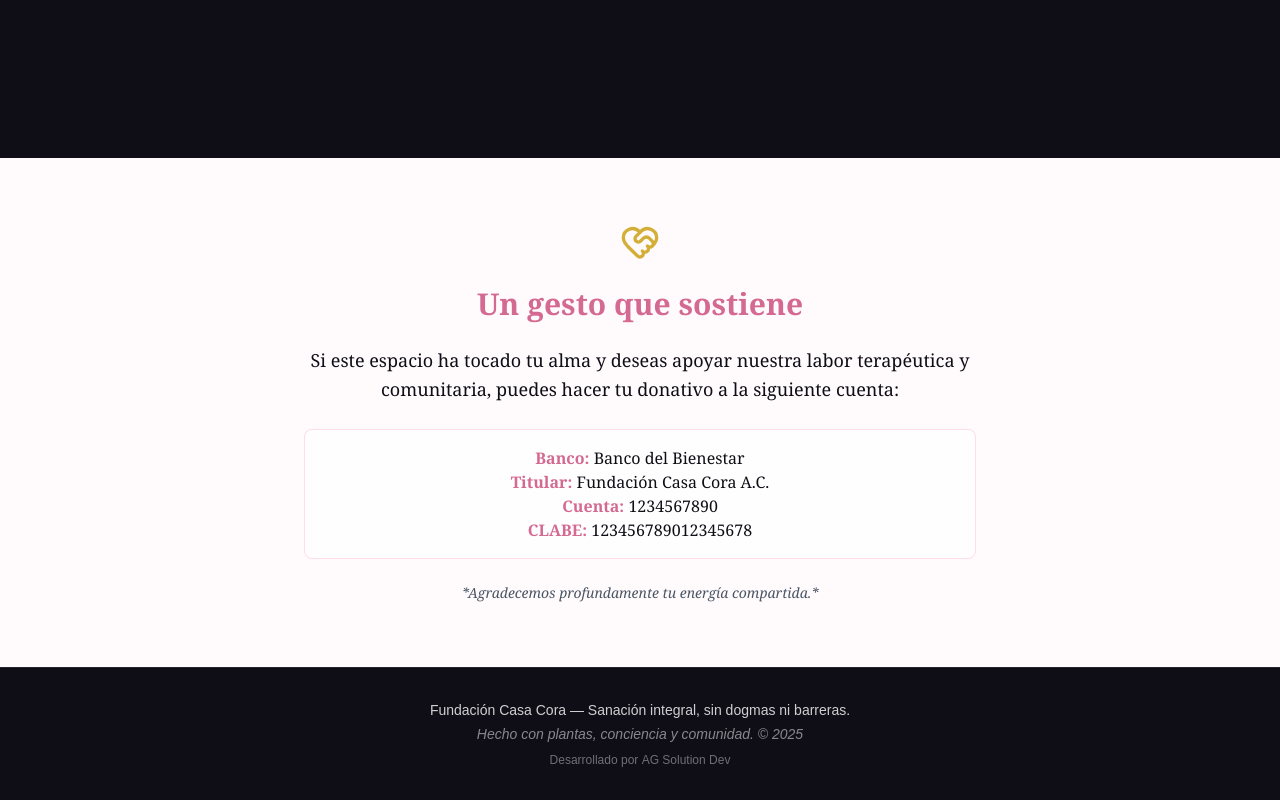
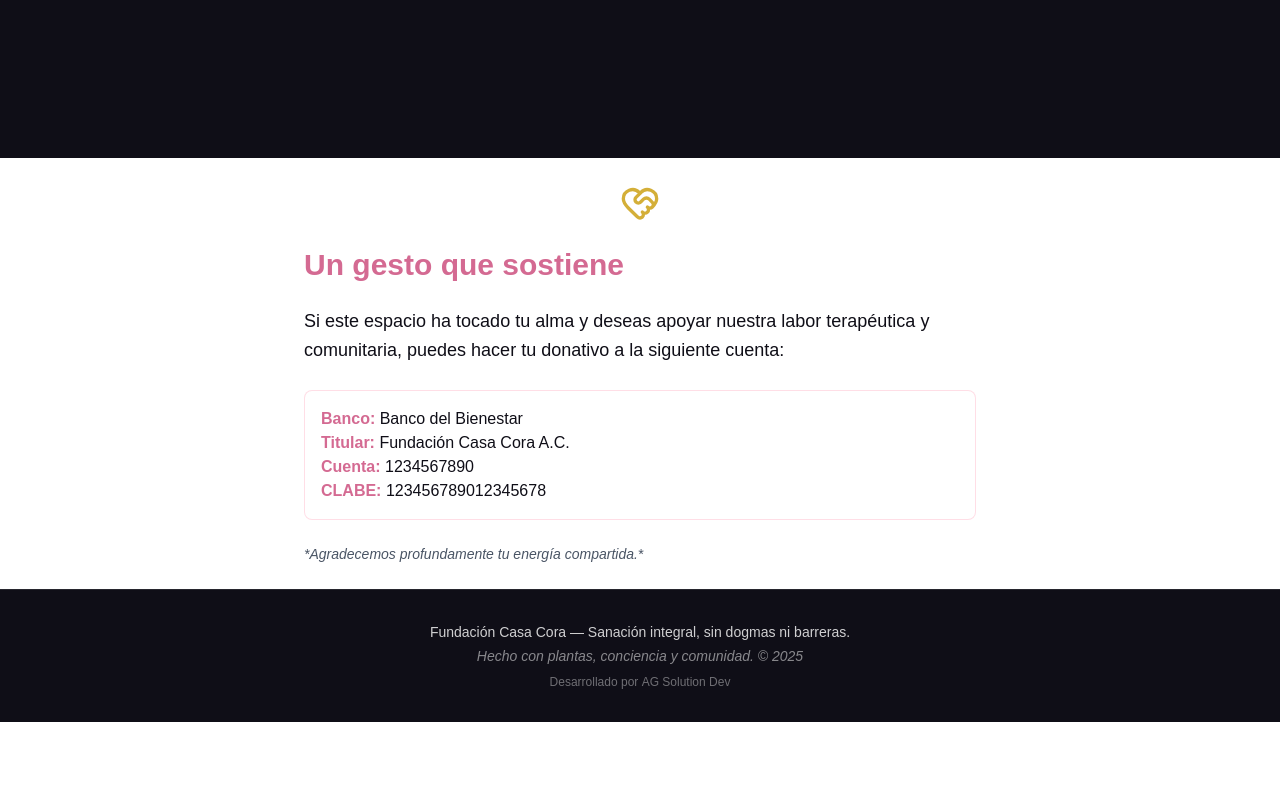
Before and after one commit to Abetar/casa_cora, a Next.js app: page / in a window 1280 px wide. Shown: the part 2538-3338 px from the top of the page. After the commit the page ends 3260 px from the top, so only its background shows below. Built offline with nearby package versions, Linux system fonts and the light colour scheme.

Commit message:
Update DonativosSection.tsx

```diff
--- a/src/sections/DonativosSection.tsx
+++ b/src/sections/DonativosSection.tsx
@@ -4,7 +4,7 @@ import { HeartHandshake } from 'lucide-react'
 
 const DonativosSection = () => {
   return (
-    <section className="bg-[#ffd1dc]/10 py-16 px-6 text-center text-[#0f0e17] font-serif" id="donativos">
+    <section className="bg-white/5 dark:bg-white/10 border border-white/10 dark:border-white/20 rounded-lg p-6 text-left text-slate-800 dark:text-white/90" id="donativos">
       <div className="max-w-2xl mx-auto space-y-6">
         <div className="flex justify-center">
           <HeartHandshake className="text-[#d4af37] w-10 h-10 animate-pulse" />
```
